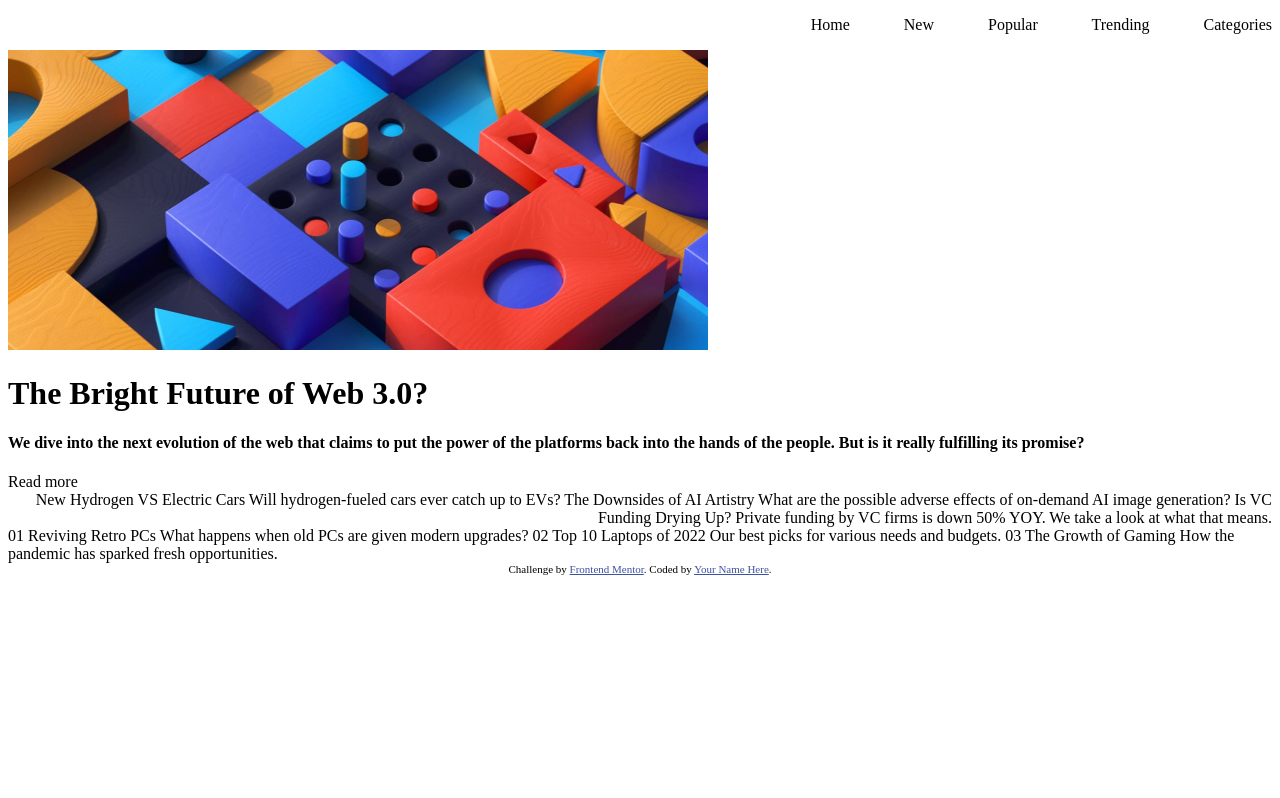
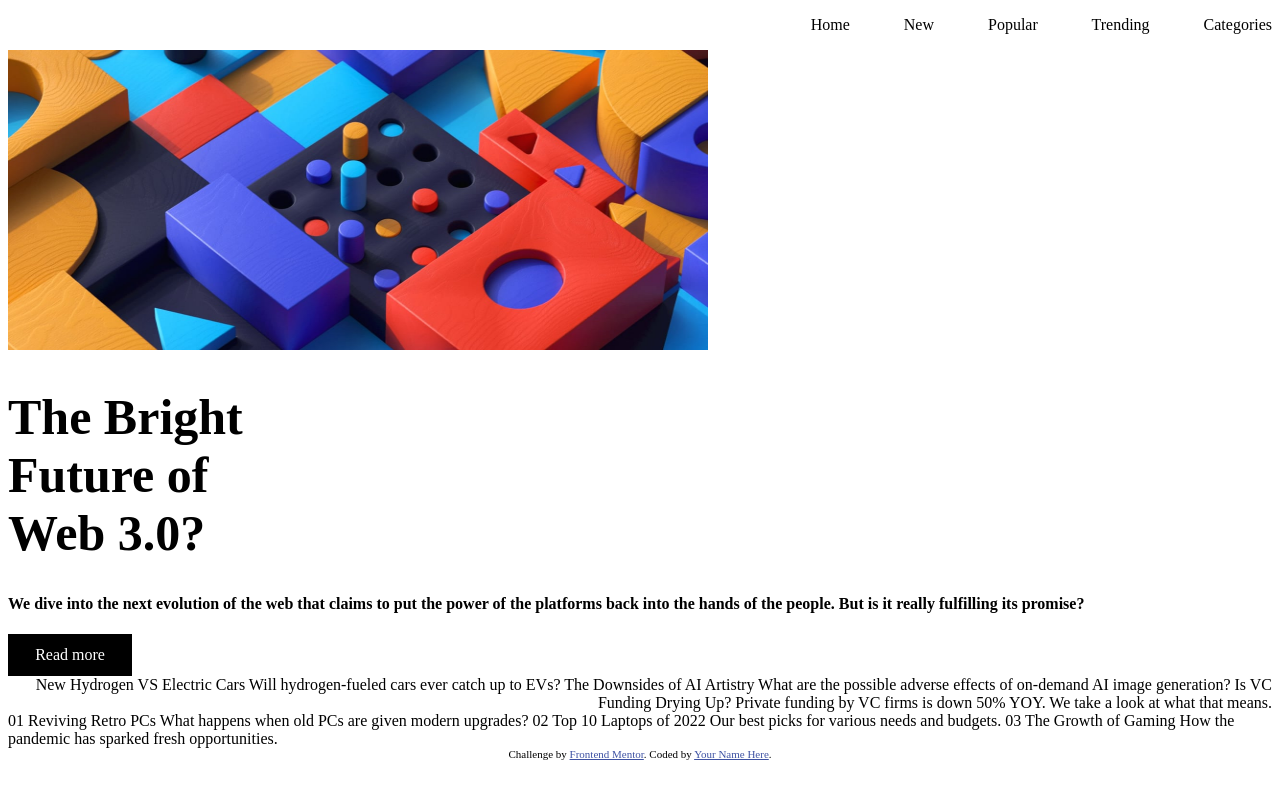
Before and after one commit to MobinZ16/new-homepage, a plain HTML site: page index.html in a window 1280 px wide. Drawn offline with Linux system fonts and the light colour scheme.

Commit message:
readME added

```diff
--- a/index.html
+++ b/index.html
@@ -28,12 +28,14 @@
 </div>
 <div class="myMainBody">
   <image id="myImage" src="assets/images/image-web-3-desktop.jpg">
- <h1 id="firstId">The Bright Future of Web 3.0? </h1>
-
+    <div id="firstId">
+    <h1>The Bright<br>
+    Future of<br>Web 3.0? </h1>
+  </div>
   <h4>We dive into the next evolution of the web that claims to put the power of the platforms back into the hands of the people.
   But is it really fulfilling its promise?</h4>
 
-  Read more
+ <div id="readBorder">Read more</div>
 </div>
 <div id="second">
   New
--- a/style.css
+++ b/style.css
@@ -14,9 +14,19 @@
 }
 
 #firstId{
-    font-family: bold;
-    display: flex;
-    flex-direction: column;
+    font-family: inter-bold;
+    font-weight: bold;
+    font-size: 25px !important;
+
+}
+
+#readBorder{
+    border: 2px solid black;
+    padding: 10px;
+    width: 100px;
+    text-align: center;
+    background-color: black;
+    color: white;
 }
 
 #second{
```
